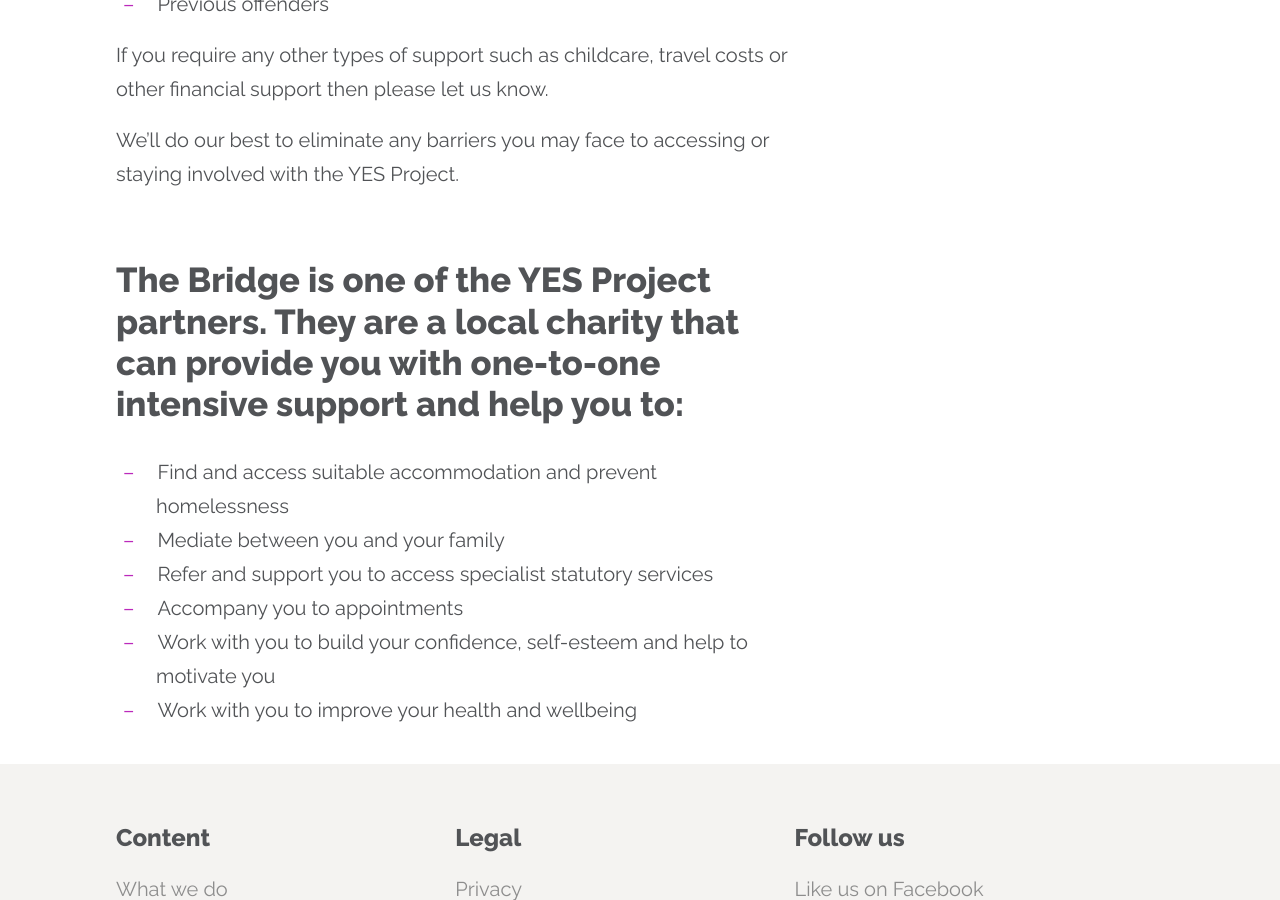
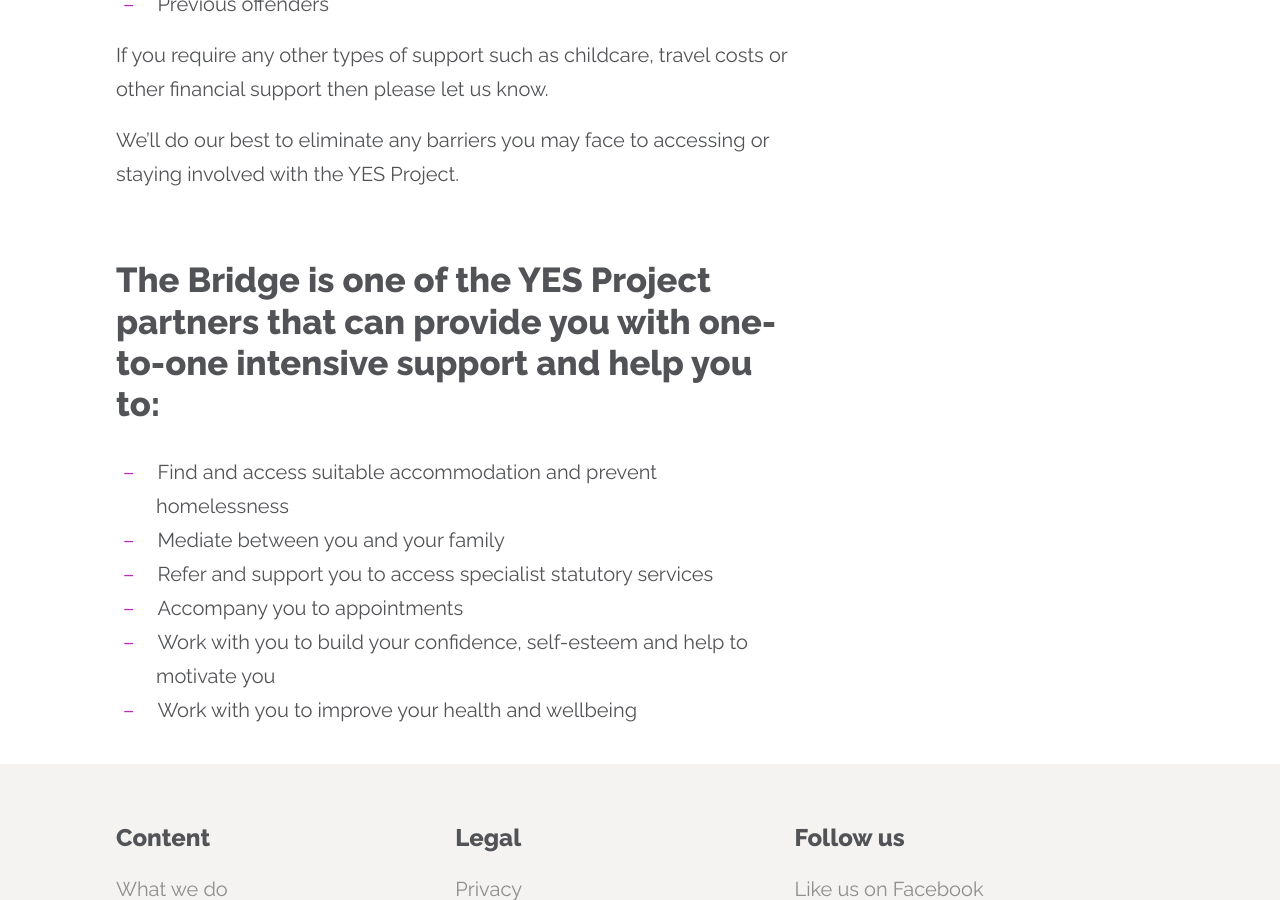
Before and after one commit to richardatval/www.yesproject.org, a Jekyll site: the page built from what-you-can-do/yes-specialised-support-services.md, in a window 1280 px wide and 900 px high, scrolled down 1046 px. Built offline with Jekyll 4.4.1, drawn with Linux system fonts in a browser that asks for light colours; nearby versions of some CDN libraries.

Commit message:
Updated yes-specialised-support-services.md

```diff
--- a/what-you-can-do/yes-specialised-support-services.md
+++ b/what-you-can-do/yes-specialised-support-services.md
@@ -24,7 +24,7 @@
 
 We’ll do our best to eliminate any barriers you may face to accessing or staying involved with the YES Project.
 
-## The Bridge is one of the YES Project partners. They are a local charity that can provide you with one-to-one intensive support and help you to:
+## The Bridge is one of the YES Project partners that can provide you with one-to-one intensive support and help you to:
 
 - Find and access suitable accommodation and prevent homelessness
 - Mediate between you and your family
```
